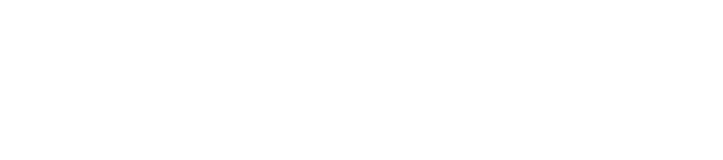
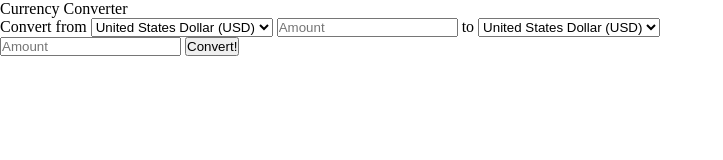
Before and after one commit to momentum-team-7/ajax--currency-converter-LauraQuantrille, a plain HTML site: page index.html in a window 1280 px wide. Shown: the whole page, without its empty margins (0-723 px from the left). Drawn offline with Linux system fonts and the light colour scheme; no server answers.

Commit message:
html & attempted js

```diff
--- a/index.html
+++ b/index.html
@@ -8,6 +8,88 @@
   <script src="script.js" async></script>
 </head>
 <body>
+  <header>Currency Converter</header>
+  <div class="container">
+    <label for="convert-from">Convert from</label>
+    <select name="convert-from" id="convert-from">
+      <option value=“AUD”>Australian Dollar (AUD)</option>
+        <option value=“BGN”>Bulgarian Lev (BGN)</option>
+        <option value=“BRL”>Brazilian Real (BRL)</option>
+        <option value=“CAD”>Canadian Dollar (CAD)</option>
+        <option value=“CHF”>Swiss Franc (CHF)</option>
+        <option value=“CNY”>Yuan Renminbi (CNY)</option>
+        <option value=“CZK”>Czech Koruna (CZK)</option>
+        <option value=“DKK”>Danish Krone (DKK)</option>
+        <option value=“EUR”>Euro (EUR)</option>
+        <option value=“GBP”>British Pound (GBP)</option>
+        <option value=“HKD”>Hong Kong Dollar (HKD)</option>
+        <option value=“HRK”>Croatian Kuna (HRK)</option>
+        <option value=“HUF”>Hungarian Forint (HUF)</option>
+        <option value=“IDR”>Indonesian Rupiah( IDR)</option>
+        <option value=“ILS”>Israeli Sheqel (ILS)</option>
+        <option value=“INR”>Indian Rupee (INR)</option>
+        <option value=“ISK”>Icelandic Krona (ISK)</option>
+        <option value=“JPY”>Japanese Yen (JPY)</option>
+        <option value=“KRW”>South Korean Won (KRW)</option>
+        <option value=“MXN”>Mexican Peso (MXN)</option>
+        <option value=“MYR”>Malaysian Ringgit (MYR)</option>
+        <option value=“NOK”>Norwegian Krone (NOK)</option>
+        <option value=“NZD”>New Zealand Dollar (NZD)</option>
+        <option value=“PHP”>Phillippine Peso (PHP)</option>
+        <option value=“PLN”>Polish Zloty (PLN)</option>
+        <option value=“RON”>Romainian Leu (RON)</option>
+        <option value=“RUB”>Russian Ruble (RUB)</option>
+        <option value=“SEK”>Swedish Krona (SEK)</option>
+        <option value=“SGD”>Singapore Dollar (SGD)</option>
+        <option value=“THB”>Thai Baht (THB)</option>
+        <option value=“TRY”>Turkish Lira (TRY)</option>
+        <option value=“USD” selected>United States Dollar (USD)</option>
+        <option value=“ZAR”>South African Rand (ZAR)</option>
+    </select>
+    <input id="from-amount-field" type="number" placeholder="Amount">
+    <label for="to"> to </label>
+    <select name="convert-to" id="convert-to">
+      <option value=“AUD”>Australian Dollar (AUD)</option>
+        <option value=“BGN”>Bulgarian Lev (BGN)</option>
+        <option value=“BRL”>Brazilian Real (BRL)</option>
+        <option value=“CAD”>Canadian Dollar (CAD)</option>
+        <option value=“CHF”>Swiss Franc (CHF)</option>
+        <option value=“CNY”>Yuan Renminbi (CNY)</option>
+        <option value=“CZK”>Czech Koruna (CZK)</option>
+        <option value=“DKK”>Danish Krone (DKK)</option>
+        <option value=“EUR”>Euro (EUR)</option>
+        <option value=“GBP”>British Pound (GBP)</option>
+        <option value=“HKD”>Hong Kong Dollar (HKD)</option>
+        <option value=“HRK”>Croatian Kuna (HRK)</option>
+        <option value=“HUF”>Hungarian Forint (HUF)</option>
+        <option value=“IDR”>Indonesian Rupiah( IDR)</option>
+        <option value=“ILS”>Israeli Sheqel (ILS)</option>
+        <option value=“INR”>Indian Rupee (INR)</option>
+        <option value=“ISK”>Icelandic Krona (ISK)</option>
+        <option value=“JPY”>Japanese Yen (JPY)</option>
+        <option value=“KRW”>South Korean Won (KRW)</option>
+        <option value=“MXN”>Mexican Peso (MXN)</option>
+        <option value=“MYR”>Malaysian Ringgit (MYR)</option>
+        <option value=“NOK”>Norwegian Krone (NOK)</option>
+        <option value=“NZD”>New Zealand Dollar (NZD)</option>
+        <option value=“PHP”>Phillippine Peso (PHP)</option>
+        <option value=“PLN”>Polish Zloty (PLN)</option>
+        <option value=“RON”>Romainian Leu (RON)</option>
+        <option value=“RUB”>Russian Ruble (RUB)</option>
+        <option value=“SEK”>Swedish Krona (SEK)</option>
+        <option value=“SGD”>Singapore Dollar (SGD)</option>
+        <option value=“THB”>Thai Baht (THB)</option>
+        <option value=“TRY”>Turkish Lira (TRY)</option>
+        <option value=“USD” selected>United States Dollar (USD)</option>
+        <option value=“ZAR”>South African Rand (ZAR)</option>
+    </select>
+    <div class="amount-field" id="amount-field">
+      <label for="amount-field"></label>
+      <div class="input-group">
+        <input id="to-amount-field" type="number" placeholder="Amount">
 
+    <button>Convert!</button>
+    <div class="final-amount"></div>
+ </div>
 </body>
 </html>
--- a/script.js
+++ b/script.js
@@ -1,3 +1,32 @@
+// const catFacts = document.querySelector('.cat-facts')
+
+// fetch(catUrl)
+// .then (response => response.json())
+// .then (data => {
+//   console.log(data)
+//   const catFact = data[0].text
+//   document.querySelector('.cat-facts').innerHTML = `<p>${catFact}</p>`
+
+// }
+
+const fromCurrencyEl = document.querySelector('.convert-from')
+const fromAmountEl = document.querySelector('.from-amount-field')
+const toCurrencyEl = document.querySelector('.convert-to')
+const toAmountEl = document.querySelector('.to-amount-field')
+const finalAmountEl = document.querySelector('.final-amount')
+
+
+
+
+fetch ('https://api.exchangeratesapi.io/latest')
+  .then(response => response.json())
+  .then(data => {
+    console.log(data)
+    const fromCurrencyEl = data[0].base
+    console.log(fromCurrencyEl)
+  })
+
+
 const currencies = [
   'EUR',
   'CAD',
```
